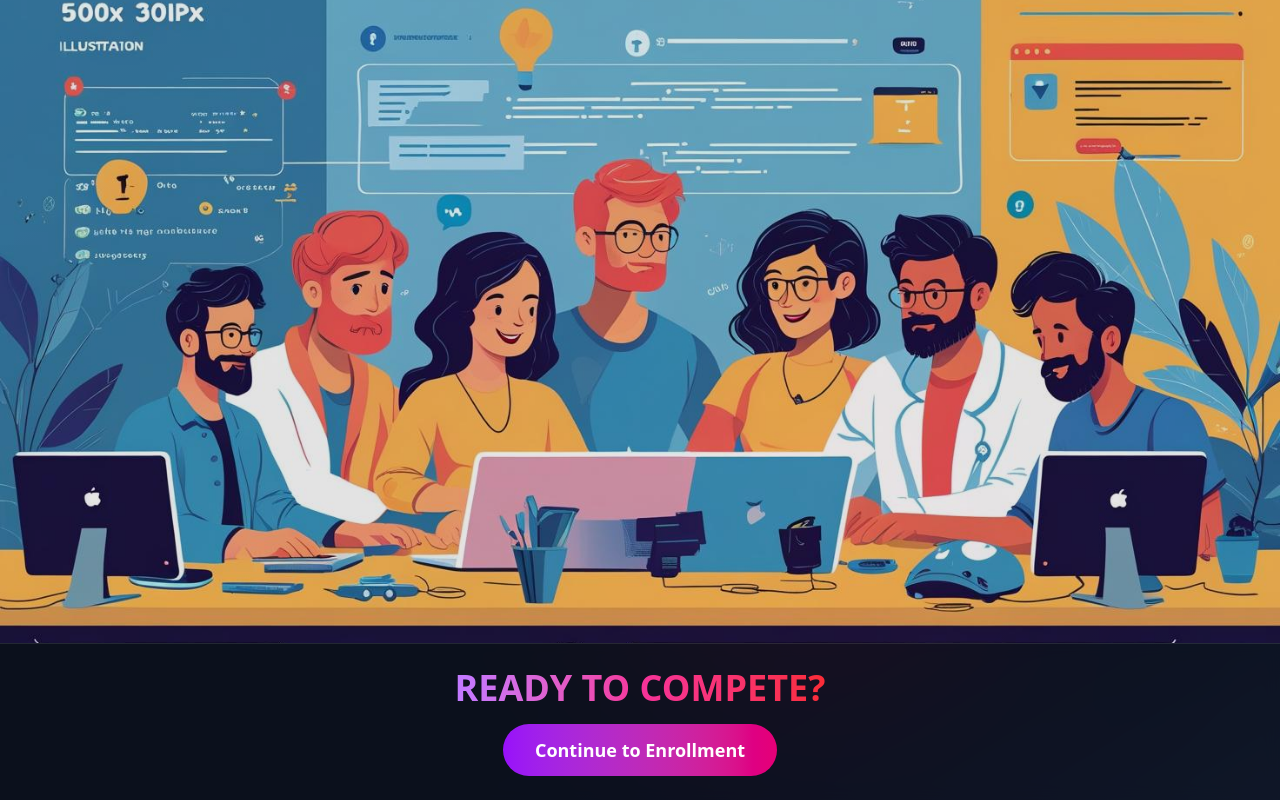
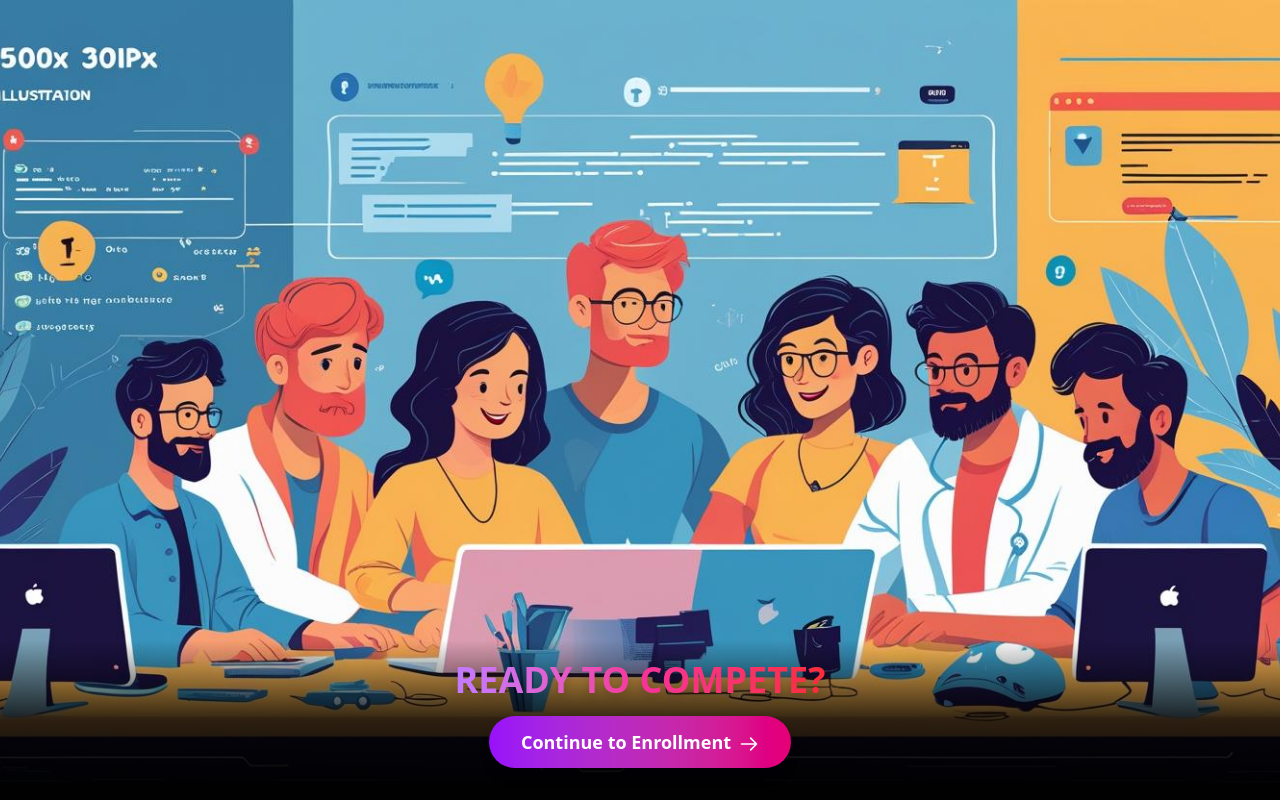
Before and after one commit to navokta/Bytewar-v2, a Next.js app: page /BannerPage in a window 1280 px wide. Built offline with nearby package versions, Linux system fonts and the light colour scheme.

Commit message:
Upadte banner

```diff
--- a/app/BannerPage/page.js
+++ b/app/BannerPage/page.js
@@ -11,65 +11,82 @@ export default function BannerPage() {
         <meta name="description" content="Join ByteWar Hackathon" />
       </Head>
 
-      {/* Animated Background Elements */}
+      {/* Background Elements */}
       <div className="absolute inset-0 z-0 overflow-hidden">
-        <div className="absolute top-20 left-1/4 w-80 h-80 bg-purple-600 rounded-full mix-blend-soft-light filter blur-[100px] opacity-20 animate-blob"></div>
-        <div className="absolute bottom-20 right-1/4 w-96 h-96 bg-pink-600 rounded-full mix-blend-soft-light filter blur-[120px] opacity-20 animate-blob animation-delay-4000"></div>
-        <div className="absolute top-1/2 left-1/2 w-64 h-64 bg-red-600 rounded-full mix-blend-soft-light filter blur-[90px] opacity-15 animate-blob animation-delay-2000"></div>
+        <div className="absolute top-10 left-10 w-40 h-40 md:w-80 md:h-80 bg-purple-600 rounded-full mix-blend-soft-light filter blur-[60px] md:blur-[100px] opacity-20 animate-blob"></div>
+        <div className="absolute bottom-10 right-10 w-48 h-48 md:w-96 md:h-96 bg-pink-600 rounded-full mix-blend-soft-light filter blur-[70px] md:blur-[120px] opacity-20 animate-blob animation-delay-4000"></div>
       </div>
 
-      {/* Main Content - 100vh container */}
+      {/* Main Layout */}
       <div className="relative z-10 h-screen flex flex-col">
-        {/* Banner Image Only - Takes most of the space */}
-        <div className="flex-grow relative">
-          <Image
-            src="/photo1.jpg" // Replace with your image path
-            alt="ByteWar Hackathon"
-            layout="fill"
-            objectFit="cover"
-            className="opacity-90"
-            priority
-          />
+        {/* Image Container - Now reversed behavior */}
+        <div className="flex-1 relative overflow-hidden">
+          <div className="absolute inset-0">
+            <Image
+              src="/photo1.jpg"
+              alt="ByteWar Hackathon"
+              fill
+              priority
+              className="object-contain md:object-cover object-center"
+              sizes="100vw"
+            />
+          </div>
+
+          {/* Gradient Overlay */}
+          <div className="absolute bottom-0 left-0 right-0 h-32 md:h-40 bg-gradient-to-t from-black via-black/80 to-transparent"></div>
         </div>
 
-        {/* Text and Button Below Banner */}
-        <div className="bg-gray-900/70 backdrop-blur-sm p-6 text-center border-t border-white/10">
-          <h1 className="text-3xl md:text-4xl font-black mb-4">
+        {/* Call-to-Action */}
+        <div className="absolute bottom-4 md:bottom-8 left-0 right-0 px-4 text-center animate-fade-in">
+          <h1 className="text-2xl md:text-4xl font-black mb-3 md:mb-4 text-white drop-shadow-lg">
             <span className="bg-clip-text text-transparent bg-gradient-to-r from-purple-400 via-pink-500 to-red-500">
               READY TO COMPETE?
             </span>
           </h1>
-          <Link href="/enroll">
-            <button className="px-8 py-3 bg-gradient-to-r from-purple-600 to-pink-600 rounded-full text-white font-bold text-lg transform transition-all duration-300 hover:scale-105 hover:shadow-xl hover:shadow-pink-500/30">
+          <Link href="/enroll" legacyBehavior>
+            <a className="inline-block px-6 py-2 md:px-8 md:py-3 bg-gradient-to-r from-purple-600 to-pink-600 rounded-full text-white font-bold text-base md:text-lg shadow-lg hover:shadow-xl hover:shadow-pink-500/30 transform hover:scale-105 transition-all duration-300 active:scale-95">
               Continue to Enrollment
-            </button>
+              <svg className="w-4 h-4 md:w-5 md:h-5 ml-2 inline" fill="none" stroke="currentColor" viewBox="0 0 24 24" xmlns="http://www.w3.org/2000/svg">
+                <path strokeLinecap="round" strokeLinejoin="round" strokeWidth={2} d="M14 5l7 7m0 0l-7 7m7-7H3" />
+              </svg>
+            </a>
           </Link>
         </div>
       </div>
 
       <style jsx>{`
         @keyframes blob {
-          0% {
-            transform: translate(0px, 0px) scale(1);
+          0%, 100% {
+            transform: translate(0, 0) scale(1);
           }
-          33% {
-            transform: translate(50px, -30px) scale(1.1);
-          }
-          66% {
-            transform: translate(-20px, 40px) scale(0.9);
-          }
-          100% {
-            transform: translate(0px, 0px) scale(1);
+          50% {
+            transform: translate(0, 10px) scale(1.05);
           }
         }
         .animate-blob {
-          animation: blob 12s infinite;
+          animation: blob 8s ease-in-out infinite;
         }
-        .animation-delay-2000 {
+        .animation-delay-4000 {
           animation-delay: 2s;
         }
-        .animation-delay-4000 {
-          animation-delay: 4s;
+        @keyframes fade-in {
+          from { opacity: 0; transform: translateY(10px); }
+          to { opacity: 1; transform: translateY(0); }
+        }
+        .animate-fade-in {
+          animation: fade-in 0.6s ease-out forwards;
+        }
+
+        /* Reversed Image Behavior */
+        @media (max-width: 768px) {
+          .object-contain {
+            object-fit: contain;
+          }
+        }
+        @media (min-width: 769px) {
+          .object-cover {
+            object-fit: cover;
+          }
         }
       `}</style>
     </div>
```
